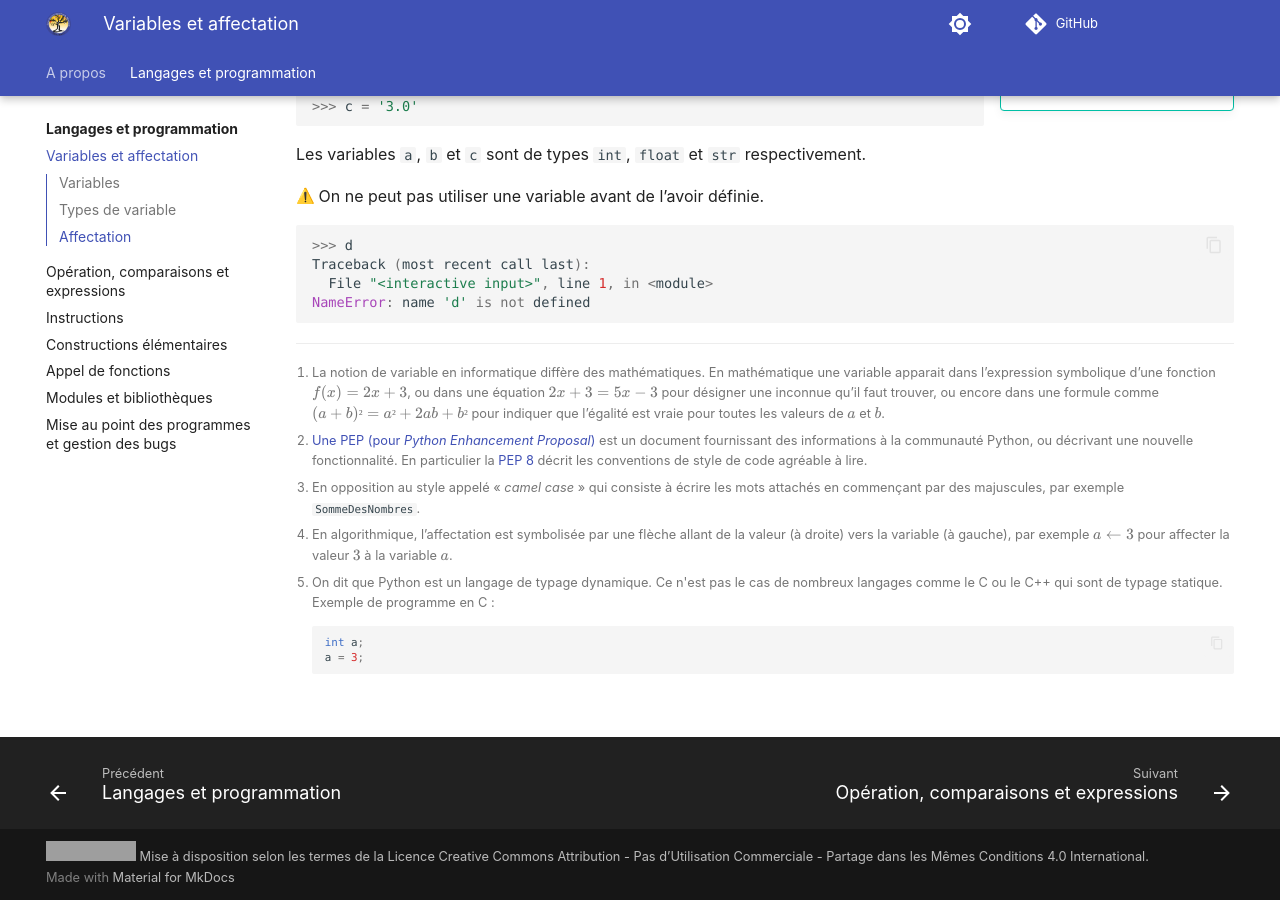
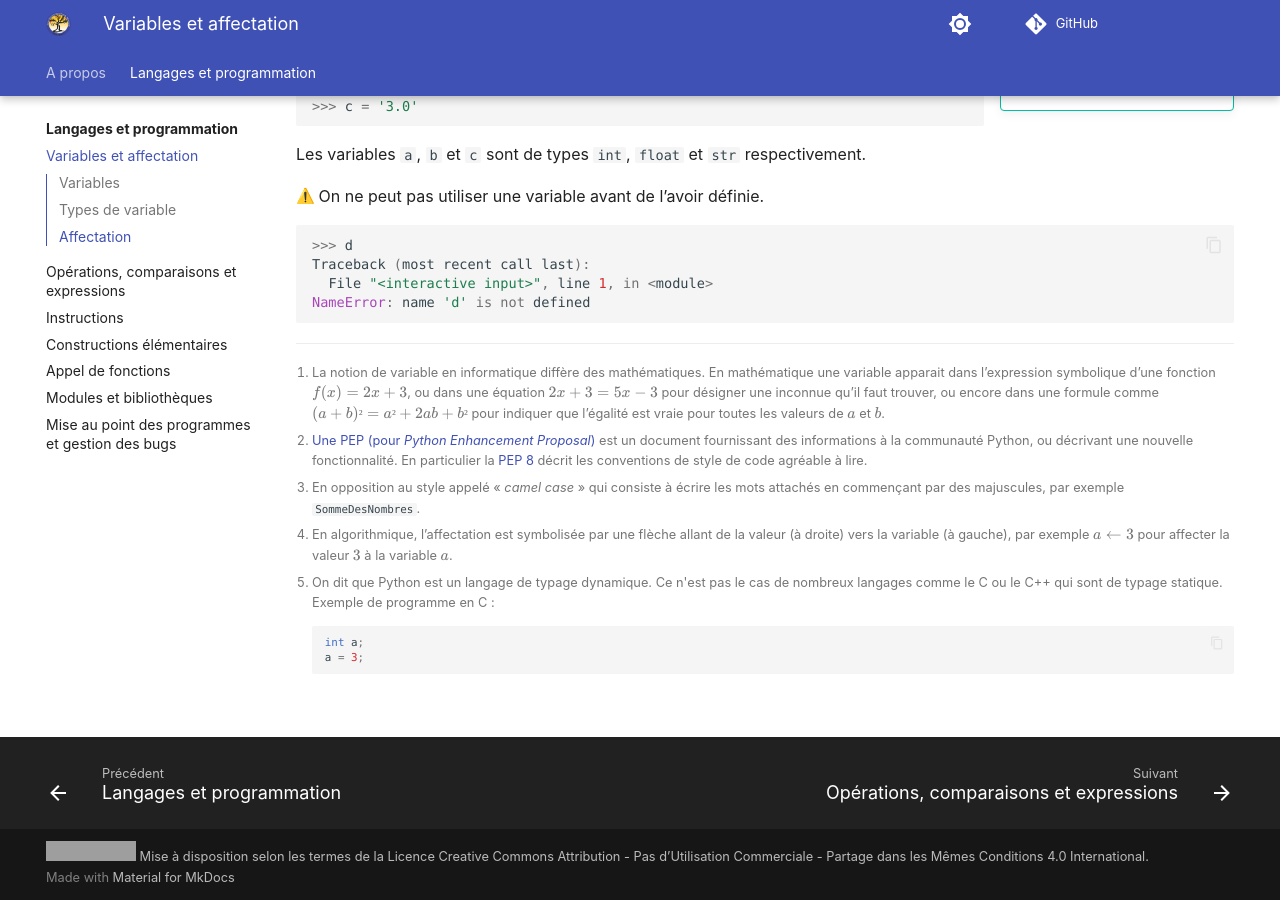
Before and after one commit to fab-perez/NSI-1, an MkDocs documentation site: the page built from docs/langages-et-programmation/1-variables-affectation.md, in a window 1280 px wide and 900 px high, scrolled down 2131 px. Built offline with MkDocs 1.6.1 and Material for MkDocs 9.7.7, drawn with Linux system fonts in a browser that asks for light colours; emoji names are drawn with the system emoji font; comment, search, counter and statistics services are not loaded; grey boxes are pictures that could not be loaded.

Commit message:
Add files via upload

```diff
--- a/mkdocs.yml
+++ b/mkdocs.yml
@@ -53,7 +53,6 @@
   logo: assets/logo-ecole-internationale-paca-manosque.png
 
   icon:
-    logo: material/application-variable
     admonition:
       note: octicons/tag-16
       abstract: octicons/checklist-16
@@ -70,6 +69,21 @@
 
 
 plugins:
+
+  - page-to-pdf:
+      disableOnServe: true
+      displayHeaderFooter: true
+      printBackground: true
+      scale: 0.7
+      headerTemplate: '<header style="width:100%;font-size:10px;font-weight:600;color:white;background:#4051b5;margin-top:-20px;padding:10px;-webkit-print-color-adjust: exact">
+                        <span style="display:inline-block;vertical-align:middle;margin-top:-4px;margin-left:10px;">Ressources de 1ère NSI</span>
+                     </header>'
+      footerTemplate: '<footer style="position:relative;width:100%;font-size:6px;color:#999999;margin:10px 20px 0px 50px;-webkit-print-color-adjust: exact">
+                        <span>Ecole Internationale PACA | CC-BY-NC-SA 4.0</span>
+                        <span class="page" style="position:absolute;bottom:0;right:0;">
+                          <span class="pageNumber"></span>/<span class="totalPages"></span>
+                        </span>
+                      </footer>'
 
 
 extra_css:
@@ -124,7 +138,7 @@
   - Langages et programmation:
     - langages-et-programmation/index.md
     - Variables et affectation: langages-et-programmation/1-variables-affectation.md
-    - Opération, comparaisons et expressions: langages-et-programmation/2-operations-comparaisons-expressions.md
+    - Opérations, comparaisons et expressions: langages-et-programmation/2-operations-comparaisons-expressions.md
     - Instructions: langages-et-programmation/3-instructions.md
     - Constructions élémentaires: langages-et-programmation/4-constructions-elementaires.md
     - Appel de fonctions: langages-et-programmation/5-fonctions.md
```
